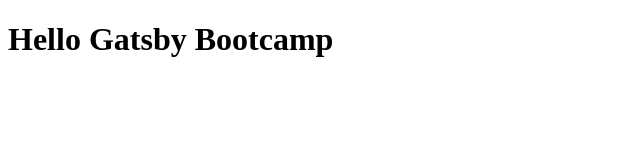
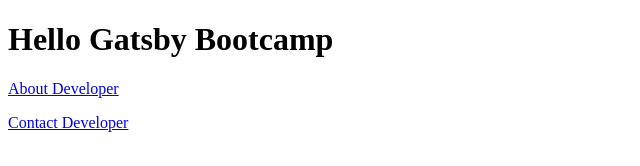
Before and after one commit to jameel-fullstackdeveloper/gatsby-bootcamp, a Gatsby site: page / in a window 1280 px wide. Shown: the whole page, without its empty margins (0-640 px from the left). Built offline with nearby package versions, Linux system fonts and the light colour scheme; Gatsby itself is replaced by a stand-in of ours.

Commit message:
added links lesson 03

```diff
--- a/src/pages/about.js
+++ b/src/pages/about.js
@@ -1,10 +1,11 @@
 import React from 'react'
-
+import { Link } from 'gatsby'
 const About = () => {
     return (
         <>
             <h1>About</h1>
             <p>Gatsby will perform an optimized production build for your site, generating static HTML and per-route JavaScript code bundles.</p>
+            <Link to="/contact" > Contact </Link>
         </>
 
     )
--- a/src/pages/contact.js
+++ b/src/pages/contact.js
@@ -5,6 +5,7 @@
         <>
             <h1>Contact</h1>
             <p>Gatsby will perform an optimized production build for your site, generating static HTML and per-route JavaScript code bundles.</p>
+            <a href="https://twitter.com/aazarjameel" target="_blank">twitter</a>
         </>
 
     )
--- a/src/pages/index.js
+++ b/src/pages/index.js
@@ -1,9 +1,12 @@
 import React from "react"
+import { Link } from 'gatsby'
 
 const Index = () => {
   return (
     <>
       <h1>Hello Gatsby Bootcamp</h1>
+      <p><Link to="about" > About Developer </Link></p>
+      <p><Link to="contact" > Contact Developer</Link></p>
     </>
   )
 }
```
